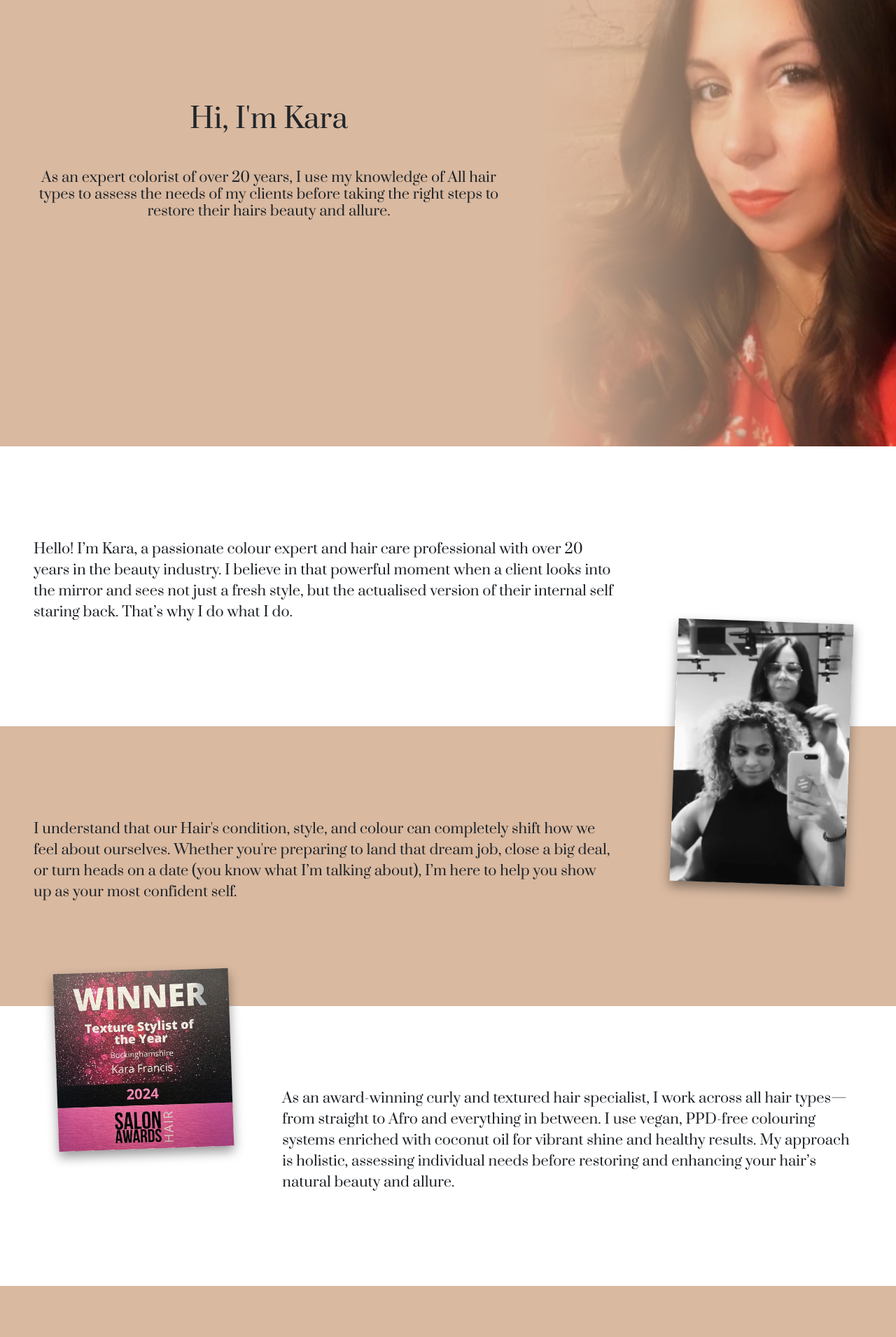
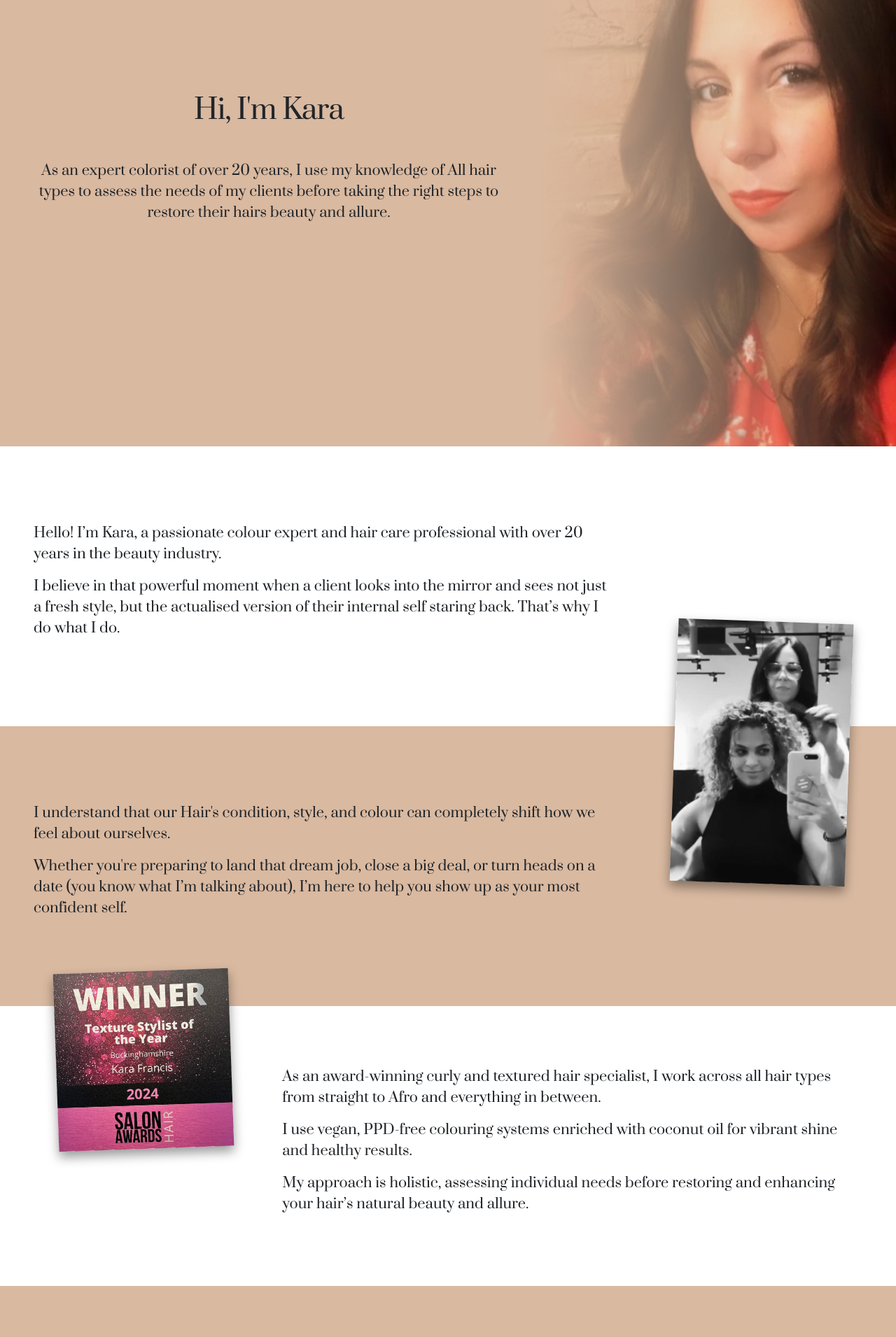
Before and after one commit to 2ndborn/karahair, a React (Create React App) app in the folder kara-app/: page /mystory in a window 1280 px wide. Shown: the part 962-2873 px from the top of the page at 70% size. Built offline with nearby package versions, Linux system fonts and the light colour scheme; a web font is replaced by a local one.

Commit message:
Added letter spacing and line height to the p and h1 tags

```diff
--- a/kara-app/src/pages/MyStoryPage.js
+++ b/kara-app/src/pages/MyStoryPage.js
@@ -35,7 +35,7 @@ const MyStoryPage = () => {
           />
         <div className={styles.gradientBg}>
           <div className={`${styles.leftHalf} px-5`}>
-            <div className='my-3'>
+            <div className='my-3 display-1'>
               <motion.h1
                 initial={{ opactiy: 0 }}
                 animate={{ opacity: 1 }}
@@ -45,13 +45,13 @@ const MyStoryPage = () => {
               </motion.h1>
             </div>
             <div className='my-4'>
-              <h5>
+              <p>
                 As an expert colorist of over 20 years, I use my
                 knowledge of All hair types to
                 assess the needs
                 of my clients before taking the right steps to
                 restore their hairs beauty and allure.
-              </h5>
+              </p>
             </div>
           </div>
         </div>
@@ -61,7 +61,10 @@ const MyStoryPage = () => {
           <p>
             Hello! I’m Kara, a passionate colour expert and
             hair care professional with over 20 years in the
-            beauty industry. I believe in that powerful moment
+            beauty industry.
+          </p>
+          <p>
+            I believe in that powerful moment
             when a client looks into the mirror and sees not
             just a fresh style, but the actualised version of
             their internal self staring back. That’s why I do
@@ -78,8 +81,10 @@ const MyStoryPage = () => {
         <div className={`${styles.AboutMeTwo} p-5`}>
           <p>
             I understand that our Hair's condition, style, and colour can completely
-            shift how we feel about ourselves. Whether you're
-            preparing to land that dream job, close a big deal,
+            shift how we feel about ourselves.
+          </p>
+          <p>
+            Whether you're preparing to land that dream job, close a big deal,
             or turn heads on a date (you know what I’m talking about),
             I’m here to help you show up as your most confident self.
           </p>
@@ -87,12 +92,16 @@ const MyStoryPage = () => {
         <div className={`${styles.AboutMeThree} p-5`}>
           <p>
             As an award-winning curly and textured hair specialist,
-            I work across all hair types—from straight to Afro and
-            everything in between. I use vegan, PPD-free colouring
-            systems enriched with coconut oil for vibrant shine and
-            healthy results. My approach is holistic, assessing
-            individual needs before restoring and enhancing your
-            hair’s natural beauty and allure.
+            I work across all hair types from straight to Afro and
+            everything in between.
+          </p>
+          <p>
+            I use vegan, PPD-free colouring systems enriched with
+            coconut oil for vibrant shine and healthy results.
+          </p>
+          <p>
+            My approach is holistic, assessing individual needs before
+            restoring and enhancing your hair’s natural beauty and allure.
           </p>
           <div className={styles.ImageAnchorTwo}>
             <img
@@ -130,7 +139,10 @@ const MyStoryPage = () => {
             I’m also a trained educator offering 1:1 workshops and
             tailored curly hair and colour theory education for
             salons and individuals—because beauty is best when it’s
-            shared. When I’m not in the studio or on set, I’m home
+            shared.
+          </p>
+          <p>
+            When I’m not in the studio or on set, I’m home
             with my wonderful family, proudly juggling mum-life with
             creative life.
           </p>
--- a/kara-app/src/styles/MyStory.module.css
+++ b/kara-app/src/styles/MyStory.module.css
@@ -8,6 +8,15 @@
     height: 100vh;
     width: 100%;
     overflow: hidden;
+}
+
+.tcontainer p {
+    font-size: 20px;
+    line-height: 30px;
+}
+
+.tcontainer h1 {
+    letter-spacing: -1px;
 }
 
 .StoryContainer {
@@ -110,6 +119,7 @@
 .StoryContainer p {
     font-size: 20px;
     width: 70%;
+    line-height: 30px;
 }
 
 .TitleContainer {
@@ -285,7 +295,6 @@
     }
 
     .StoryContainer p {
-        font-size: 20px;
         width: 100%;
         text-align: center;
     }
```
